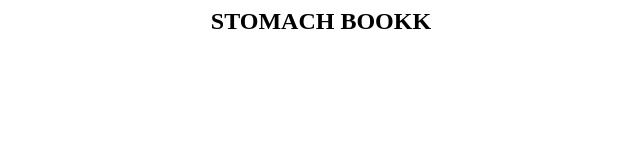
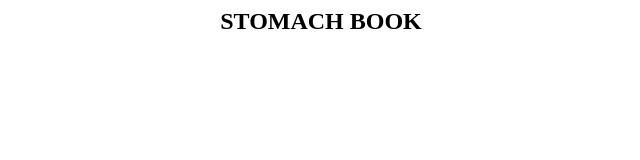
Before and after one commit to mrCODER12345/Social-media-website, a plain HTML site: page index.html in a window 1280 px wide. Shown: the whole page, without its empty margins (319-959 px from the left). Drawn offline with Linux system fonts and the light colour scheme.

Commit message:
Update index.html

```diff
--- a/index.html
+++ b/index.html
@@ -3,7 +3,7 @@
 <title>stomach book</title>
 </head>
 <body>
-<center><h2>STOMACH BOOKK</h2></center>
+<center><h2>STOMACH BOOK</h2></center>
 
 
 </body>
```
